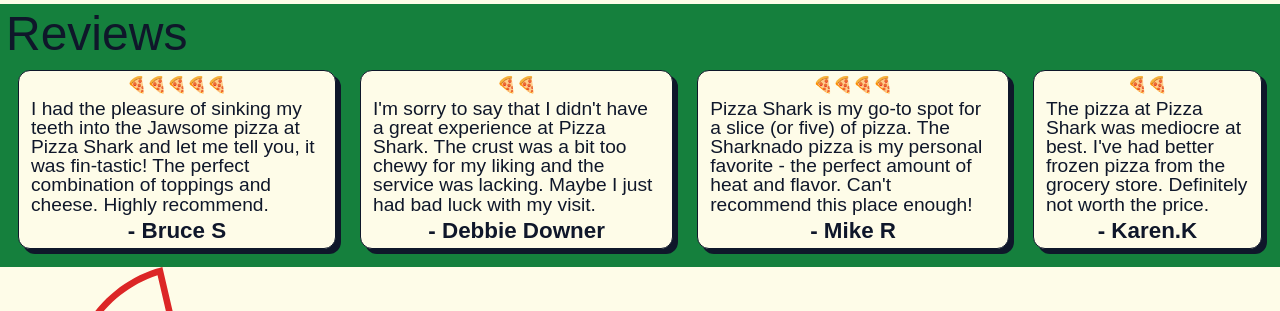
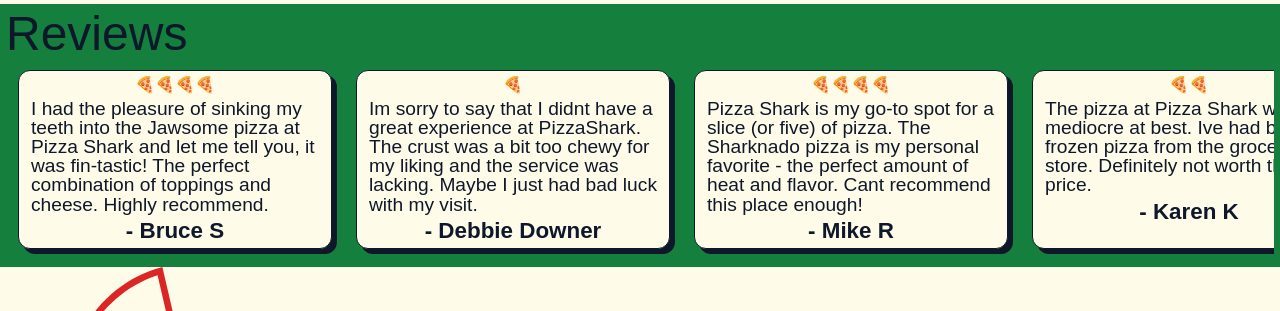
Before and after one commit to kianeblackman/pizza-shark, a React (Vite) app: page / in a window 1280 px wide. Shown: the part 1200-1511 px from the top of the page. Built offline with nearby package versions, Linux system fonts and the light colour scheme; a web font is replaced by a local one.

Commit message:
review carousel added to home page and cleaned up filing system

```diff
--- a/src/Pages/Home/Home.jsx
+++ b/src/Pages/Home/Home.jsx
@@ -2,6 +2,10 @@ import React from 'react';
 import OrderHereButton from '../../Components/Buttons/OrderHereButton';
 import image from '../../Assets/images/our-story.jpg';
 import logo from '../../Assets/svg/pizza-shark-logo.svg';
+
+import './ReviewCard.jsx';
+import ReviewCard from './ReviewCard.jsx';
+import ReviewCarousel from './ReviewCarousel';
 
 export default function Home() {
   return (
@@ -64,44 +68,39 @@ export default function Home() {
       </section>
       <section className='reviews-section'>
         <h2>Reviews</h2>
-        <div className='reviews-content'>
-          <div className='review-container'>
-            <span>🍕🍕🍕🍕🍕</span>
-            <p>
-              I had the pleasure of sinking my teeth into the Jawsome pizza at
-              Pizza Shark and let me tell you, it was fin-tastic! The perfect
-              combination of toppings and cheese. Highly recommend.
-            </p>
-            <h3>- Bruce S</h3>
-          </div>
-          <div className='review-container'>
-            <span>🍕🍕</span>
-            <p>
-              I'm sorry to say that I didn't have a great experience at Pizza
-              Shark. The crust was a bit too chewy for my liking and the service
-              was lacking. Maybe I just had bad luck with my visit.
-            </p>
-            <h3>- Debbie Downer</h3>
-          </div>
-          <div className='review-container'>
-            <span>🍕🍕🍕🍕</span>
-            <p>
-              Pizza Shark is my go-to spot for a slice (or five) of pizza. The
-              Sharknado pizza is my personal favorite - the perfect amount of
-              heat and flavor. Can't recommend this place enough!
-            </p>
-            <h3>- Mike R</h3>
-          </div>
-          <div className='review-container'>
-            <span>🍕🍕</span>
-            <p>
-              The pizza at Pizza Shark was mediocre at best. I've had better
-              frozen pizza from the grocery store. Definitely not worth the
-              price.
-            </p>
-            <h3>- Karen.K</h3>
-          </div>
-        </div>
+        {/* <div className='reviews-content'>
+          <ReviewCard
+            rating='🍕🍕🍕🍕'
+            review='I had the pleasure of sinking my teeth into the Jawsome pizza at Pizza Shark and let me tell you, it was fin-tastic! The perfect combination of toppings and cheese. Highly recommend.'
+            author='Bruce S'
+          />
+          <ReviewCard
+            rating='🍕'
+            review='Im sorry to say that I didnt have a great experience at PizzaShark. The crust was a bit too chewy for my liking and the service was lacking. Maybe I just had bad luck with my visit.'
+            author='Debbie Downer'
+          />
+          <ReviewCard
+            rating='🍕🍕🍕🍕'
+            review='Pizza Shark is my go-to spot for a slice (or five) of pizza. The Sharknado pizza is my personal favorite - the perfect amount of heat and flavor. Cant recommend this place enough!'
+            author='Mike R'
+          />
+          <ReviewCard
+            rating='🍕🍕'
+            review='The pizza at Pizza Shark was mediocre at best. Ive had better frozen pizza from the grocery store. Definitely not worth the price.'
+            author='Karen K'
+          />
+          <ReviewCard
+            rating='🍕🍕'
+            review='The pizza at Pizza Shark was mediocre at best. Ive had better frozen pizza from the grocery store. Definitely not worth the price.'
+            author='Karen K'
+          />
+          <ReviewCard
+            rating='🍕🍕'
+            review='The pizza at Pizza Shark was mediocre at best. Ive had better frozen pizza from the grocery store. Definitely not worth the price.'
+            author='Karen K'
+          />
+        </div> */}
+        <ReviewCarousel />
       </section>
       <section className='footer-section'>
         <div className='footer-content'>
--- /dev/null
+++ b/src/Pages/Home/ReviewCard.jsx
@@ -0,0 +1,14 @@
+//* Description: This component is used to display the reviews of the users
+
+// Import Statments
+import React from 'react';
+
+export default function ReviewCard({ rating, review, author }) {
+  return (
+    <div className='review-card'>
+      <span>{rating}</span>
+      <p>{review}</p>
+      <h3>- {author}</h3>
+    </div>
+  );
+}
--- /dev/null
+++ b/src/Pages/Home/ReviewCarousel.jsx
@@ -0,0 +1,39 @@
+import React from 'react';
+import ReviewCard from './ReviewCard.jsx';
+
+export default function ReviewCarousel() {
+  return (
+    <div className='review-carousel'>
+      <ReviewCard
+        rating='🍕🍕🍕🍕'
+        review='I had the pleasure of sinking my teeth into the Jawsome pizza at Pizza Shark and let me tell you, it was fin-tastic! The perfect combination of toppings and cheese. Highly recommend.'
+        author='Bruce S'
+      />
+      <ReviewCard
+        rating='🍕'
+        review='Im sorry to say that I didnt have a great experience at PizzaShark. The crust was a bit too chewy for my liking and the service was lacking. Maybe I just had bad luck with my visit.'
+        author='Debbie Downer'
+      />
+      <ReviewCard
+        rating='🍕🍕🍕🍕'
+        review='Pizza Shark is my go-to spot for a slice (or five) of pizza. The Sharknado pizza is my personal favorite - the perfect amount of heat and flavor. Cant recommend this place enough!'
+        author='Mike R'
+      />
+      <ReviewCard
+        rating='🍕🍕'
+        review='The pizza at Pizza Shark was mediocre at best. Ive had better frozen pizza from the grocery store. Definitely not worth the price.'
+        author='Karen K'
+      />
+      <ReviewCard
+        rating='🍕🍕'
+        review='The pizza at Pizza Shark was mediocre at best. Ive had better frozen pizza from the grocery store. Definitely not worth the price.'
+        author='Karen K'
+      />
+      <ReviewCard
+        rating='🍕🍕'
+        review='The pizza at Pizza Shark was mediocre at best. Ive had better frozen pizza from the grocery store. Definitely not worth the price.'
+        author='Karen K'
+      />
+    </div>
+  );
+}
--- a/src/scss/components/__components-dir.scss
+++ b/src/scss/components/__components-dir.scss
@@ -7,3 +7,5 @@ This file is used to contain all components imports.
 @import './footer';
 @import './buttons';
 @import './open-or-closed-sign';
+@import './review-card';
+@import './review-carousel';
--- /dev/null
+++ b/src/scss/components/_review-card.scss
@@ -0,0 +1,29 @@
+@use '../abstracts/colours';
+
+.review-card {
+  display: flex;
+  flex: 0 0 auto;
+  flex-direction: column;
+  align-items: center;
+
+  margin: 12px;
+  padding: 6px;
+
+  width: 300px;
+
+  border: colours.$primary-black solid 1px;
+  border-radius: 12px;
+
+  background-color: colours.$primary-background;
+  box-shadow: 5px 5px colours.$primary-black;
+
+  h3 {
+    color: colours.$primary-black;
+    text-align: center;
+  }
+
+  p {
+    margin: 6px;
+    color: colours.$primary-black;
+  }
+}
--- /dev/null
+++ b/src/scss/components/_review-carousel.scss
@@ -0,0 +1,6 @@
+.review-carousel {
+  display: flex;
+  flex-direction: row;
+
+  overflow-x: auto;
+}
```
Also changed, not shown: src/App.jsx (+6 -6 lines), src/scss/styles.css, 1 other file (tests, documents, lock files or other folders).
